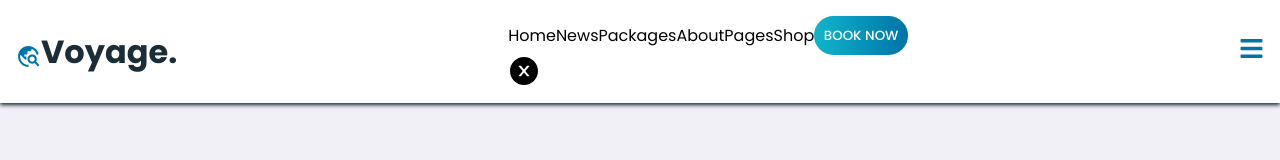
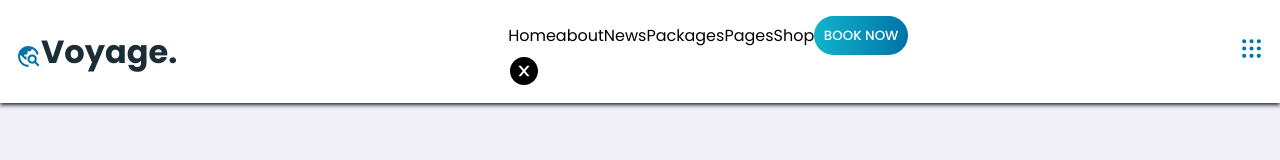
Before and after one commit to tresorsawasawa/travel_agency, a React (Create React App) app: page / in a window 1280 px wide. Shown: the top 160 px of the page. Built offline with nearby package versions, Linux system fonts and the light colour scheme.

Commit message:
Add logic to handle the mobile menu

```diff
--- a/src/Components/Navbar/Navbar.jsx
+++ b/src/Components/Navbar/Navbar.jsx
@@ -1,10 +1,38 @@
-import React from 'react';
+import React, { useState } from 'react';
 import { MdOutlineTravelExplore } from 'react-icons/md';
 import { AiFillCloseCircle } from 'react-icons/ai';
-import { FaBars } from 'react-icons/fa';
+import { TbGridDots } from 'react-icons/tb';
 import { Link } from 'react-scroll';
 
-const Navbar = () => (
+const Navbar = () => {
+  const navLists = [
+    {
+      id: 1, to: 'home', name: 'Home', class: 'navItem  clickable',
+    },
+    {
+      id: 4, to: 'home', name: 'about', class: 'navItem  clickable',
+    },
+    {
+      id: 2, to: 'home', name: 'News', class: 'navItem  clickable',
+    },
+    {
+      id: 3, to: 'home', name: 'Packages', class: 'navItem  clickable',
+    },
+    {
+      id: 5, to: 'home', name: 'Pages', class: 'navItem  clickable',
+    },
+    {
+      id: 6, to: 'home', name: 'Shop', class: 'navItem  clickable',
+    },
+  ];
+
+  const [active, setActive] = useState('navbarContainer');
+
+  const showNavMenu = () => setActive('navbarContainer activeNavbar backgroundBlur');
+
+  const closeNavMenu = () => setActive('navbarContainer');
+
+  return (
     <header className="header flex">
       <div className="logoContainer flex clickable">
         <Link to="home" className="clickable">
@@ -15,38 +43,19 @@ const Navbar = () => (
         </Link>
       </div>
 
-    <nav className="navbarContainer">
+      <nav className={active}>
         <ul className="navList flex">
-        <li className="navItem  clickable">
-          <Link to="home" smooth span={true.toString()} className="navLink">
-            Home
+          {navLists.map((navItem) => (
+            <li
+              key={navItem.id}
+              aria-hidden="true"
+              className={navItem.class}
+            >
+              <Link to={navItem.to} onClick={() => closeNavMenu()} smooth span={true.toString()} className="navLink">
+                {navItem.name}
               </Link>
             </li>
-        <li className="navItem  clickable">
-          <Link to="main" smooth span={true.toString()} className="navLink">
-            News
-          </Link>
-        </li>
-        <li className="navItem  clickable">
-          <Link to="main" smooth span={true.toString()} className="navLink">
-            Packages
-          </Link>
-        </li>
-        <li className="navItem  clickable">
-          <Link to="main" smooth span={true.toString()} className="navLink">
-            About
-          </Link>
-        </li>
-        <li className="navItem  clickable">
-          <Link to="home" smooth span={true.toString()} className="navLink">
-            Pages
-          </Link>
-        </li>
-        <li className="navItem  clickable">
-          <Link to="home" smooth span={true.toString()} className="navLink">
-            Shop
-          </Link>
-        </li>
+          ))}
 
           <li className="bookBtnContainer clickable">
             <button type="button" className="btn bookBtn">
@@ -57,15 +66,20 @@ const Navbar = () => (
           </li>
         </ul>
 
-      <div className="closeMenu flex">
+        <div
+          aria-hidden="true"
+          onClick={() => closeNavMenu()}
+          className="closeMenu flex"
+        >
           <AiFillCloseCircle className="icon clickable" />
         </div>
       </nav>
 
-    <div className="hamburger">
-      <FaBars className="icon" />
+      <div aria-hidden="true" onClick={showNavMenu} className="hamburger">
+        <TbGridDots className="icon" />
       </div>
     </header>
   );
+};
 
 export default Navbar;
```
Lines whose indentation alone changed are shown as unchanged.
